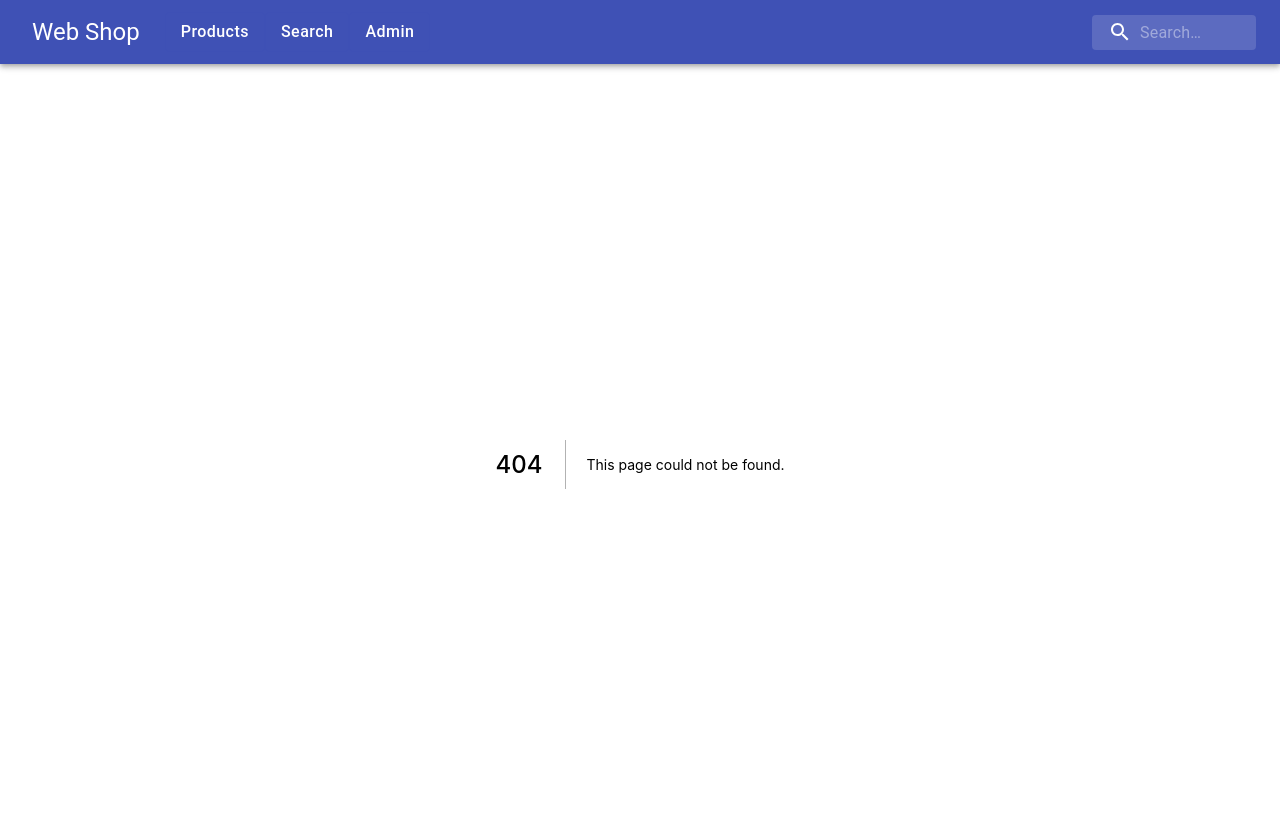
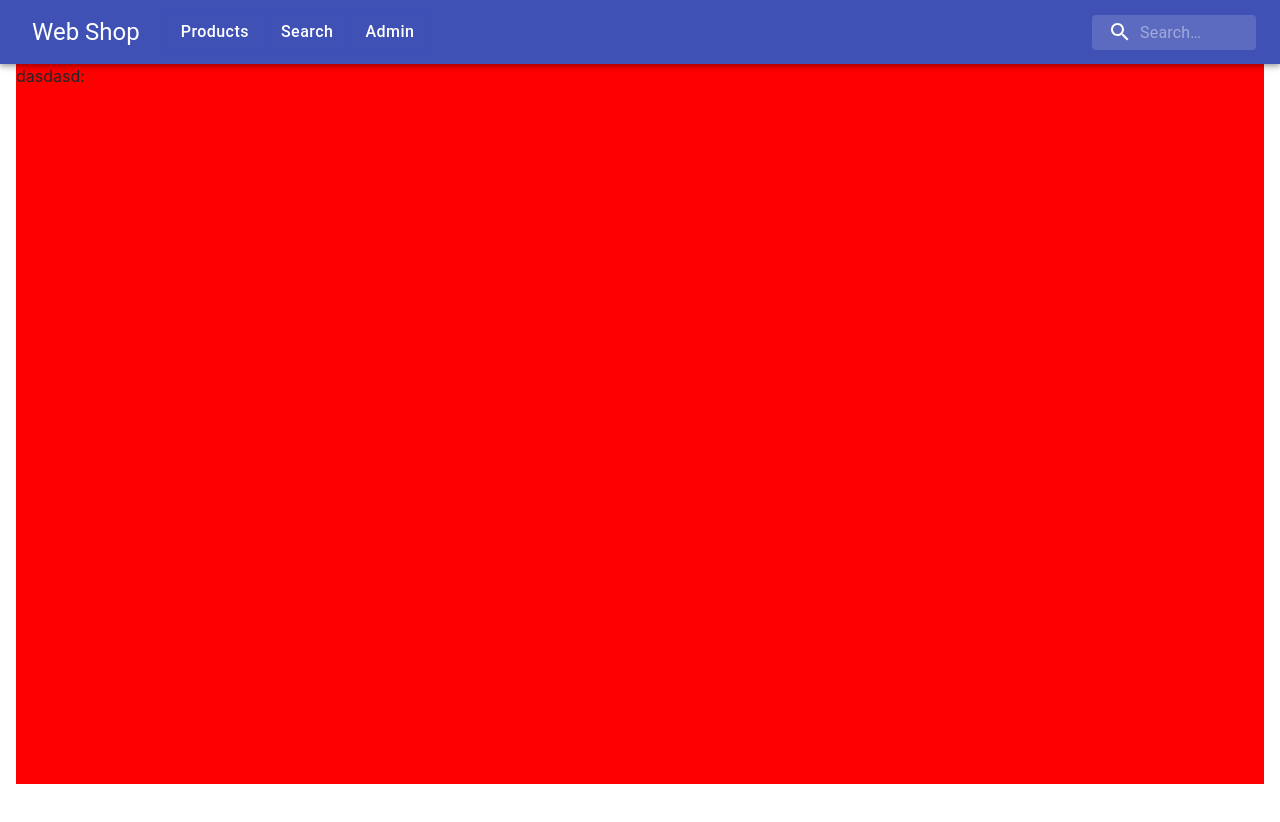
Before and after one commit to dxnlz/DDU---eksamensprojekt, a Next.js app: page /product in a window 1280 px wide. Before the commit this address had no page. Shown: the top 822 px of the page. After the commit the page ends 800 px from the top, so only its background shows below. Built offline with nearby package versions, Linux system fonts and the light colour scheme.

Commit message:
Started on product page and addded filter query params

```diff
--- /dev/null
+++ b/src/pages/product.tsx
@@ -0,0 +1,60 @@
+import { Typography } from "@material-ui/core";
+import React, { Component } from "react";
+import { Form, Button } from "react-bootstrap";
+import Slider from "../components/Slider"
+import styles from '../styles/Products.module.scss';
+import { db_req } from '../db_helper'
+import Cell, {ICellProps} from '../components/Cell'
+import { GetServerSideProps } from "next";
+import DefaultErrorPage from 'next/error'
+
+interface ICategory {
+    id: number;
+    name: string;
+}
+
+interface ProductPageProps {
+    id: number
+}
+
+export default class ProductPage extends Component<ProductPageProps> {
+    render() {
+        if(this.props.id == NaN)
+            return (<DefaultErrorPage statusCode={404} />)
+
+        return (
+            <>
+                <main className={styles.content}>
+
+                    <div style={{flex: 1, backgroundColor: "red"}}>
+                        dasdasd: {this.props.id}
+                    </div>
+                    {/* <div className={styles.filter}>
+                        <div className={styles.header}>
+                            <Typography variant="h5">Filtering:</Typography>
+                        </div>
+                        <div className={styles.divider} />
+                        <div className={styles.form}>
+
+
+                        </div>
+                    </div>
+
+                    <div className={styles.productGrid}>
+
+                    </div> */}
+                </main>
+
+            </>
+        )
+    }
+}
+
+// This gets called on every request
+export const getServerSideProps: GetServerSideProps = async (context) => {
+    let pageProps: ProductPageProps = {
+        id: Number(context.query["id"])
+    }
+
+    return { props: pageProps };
+}
```
